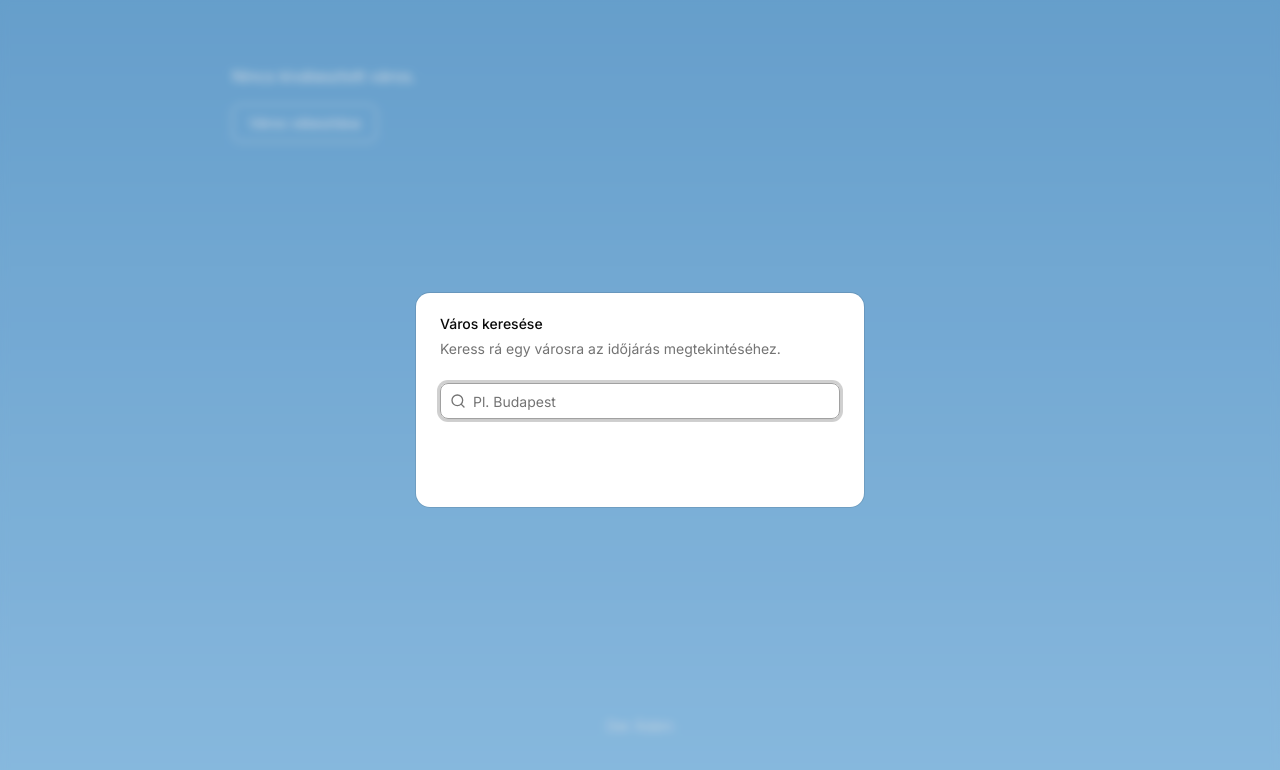
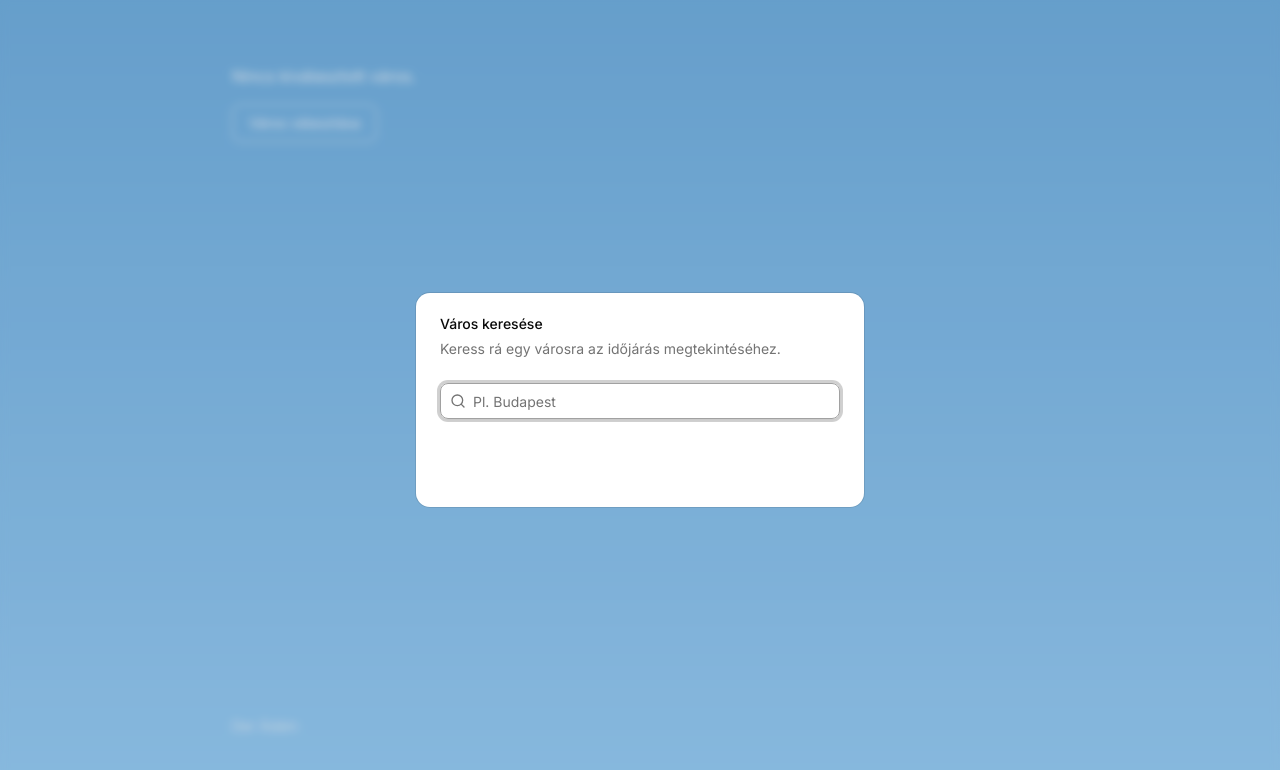
Before and after one commit to deradam-dotcom/weather-app-re, a Next.js app: page / in a window 1280 px wide. Shown: the top 770 px of the page. Built offline with nearby package versions, Linux system fonts and the light colour scheme.

Commit message:
fix(weather): left-align applicant footer to column edge

```diff
--- a/components/weather/applicant-footer.tsx
+++ b/components/weather/applicant-footer.tsx
@@ -3,5 +3,5 @@ type ApplicantFooterProps = {
 };
 
 export const ApplicantFooter = ({ name }: ApplicantFooterProps) => (
-  <footer className="mt-10 text-center text-sm text-fg-muted">{name}</footer>
+  <footer className="mt-10 text-left text-sm text-fg-muted">{name}</footer>
 );
```
